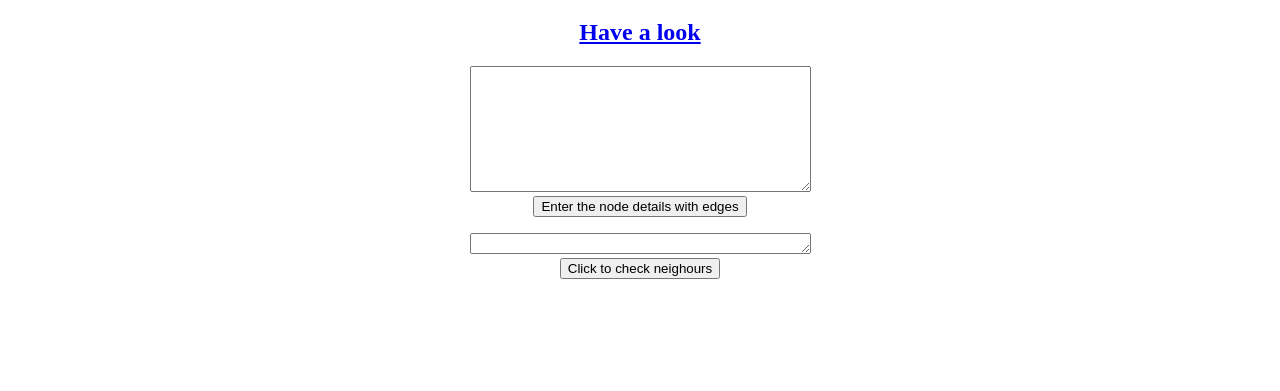
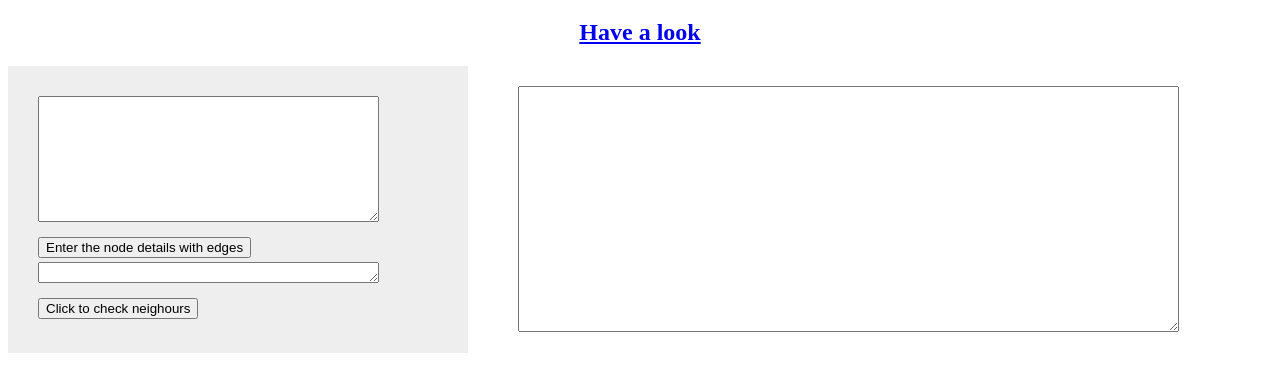
Before and after one commit to luckysahani/Graph-Cytoscape-Project, a plain HTML site: page html/index.html in a window 1280 px wide. Shown: the part 61-452 px from the top of the page. Drawn offline with nearby package versions, Linux system fonts and the light colour scheme.

Commit message:
added something

```diff
--- a/html/index.html
+++ b/html/index.html
@@ -4,11 +4,25 @@
 		<!-- <title></title> -->
 		<meta content="text/html;charset=utf-8" http-equiv="Content-Type">
 		<meta content="utf-8" http-equiv="encoding">
-		<script type="text/javascript" src="parse.js"></script>
 		<title>CS252 teri maa ko</title>
 		<style type="text/css">
 			#center{text-align: center;}
 			.center{text-align: center;}
+			#input {
+			    line-height:30px;
+			    background-color:#eeeeee;
+			    /*height:300px;*/
+			    width:400px;
+			    float:left;
+			    padding:30px;
+			}
+			#output {
+			    width:350px;
+			    float:left;
+			    padding:20px;
+			    padding-left: 50px;
+			}
+
 		</style>
 		<script src="http://code.jquery.com/jquery-latest.min.js" type="text/javascript"></script>
 		<script>
@@ -25,7 +39,9 @@
 				var str1 = $.trim(str.value);
 				str1 = str1.split('\n');
 				str1 = str1.join('; ');
-				$.get( '/create?param1=' +  str1, function(data){});
+				$.get( '/create?param1=' +  str1, function(data){
+					document.getElementById('graph_output').value=data;
+				});
 				document.getElementById('graph_input').value = '';
 				console.log("create clicked");
 			}
@@ -36,6 +52,7 @@
 				var str1 = $.trim(str.value);
 				$.get( '/query?param1=' +  str1, function(data){
 					console.log(data);
+					document.getElementById('graph_output').value=data;
 				});
 				document.getElementById('query_input').value = '';
 				console.log("check_neighours clicked");
@@ -51,14 +68,15 @@
 		<h2 id ="center">
 			<a  href="1.html">Have a look</a>
 		</h2>
-			<p align="center">
+			<div id="input" style=";">
 				<textarea id="graph_input" name="Text1" cols="40" rows="8"></textarea><br>
 				<button onclick="create()" value="Send" id='sendData'> Enter the node details with edges </button>
-			</p>
-			<p align="center">
 				<textarea id="query_input" name="Text2" cols="40" rows="1"></textarea><br>
 				<button onclick="check_neighours()" value="Send" id='sendData' value='Get Neighbour'>Click to check neighours</button>
-			</p>
+			</div>
+			<div id="output" style="">
+				<textarea id="graph_output" name="Text1" cols="80" rows="16"></textarea><br>
+			</div>
 
 
 		</div>
```
